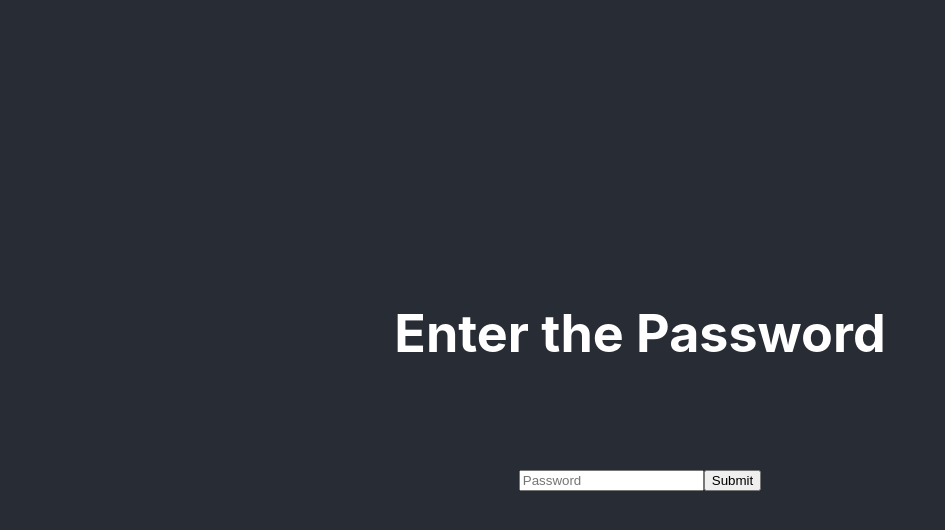
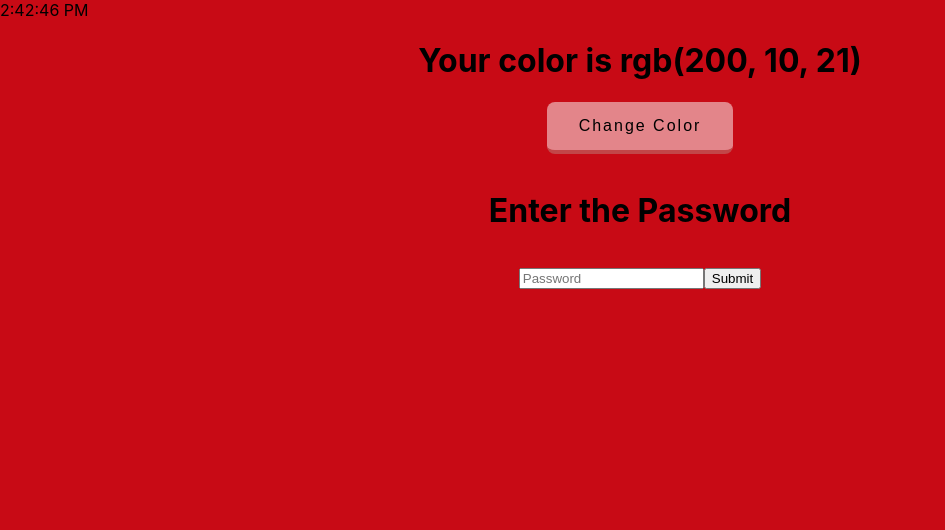
Before and after one commit to GerCassa/cautious-eureka, a React (Create React App) app: page / in a window 1280 px wide. Shown: the top 530 px of the page, without its empty margins (0-945 px from the left). Built offline with nearby package versions, Linux system fonts and the light colour scheme.

Commit message:
added button style to App.css

```diff
--- a/src/App.css
+++ b/src/App.css
@@ -36,3 +36,56 @@
     transform: rotate(360deg);
   }
 }
+
+button {
+  -webkit-transition-duration: 0.1s;
+  transition-duration: 0.1s;
+  background-color: #F4595B;
+  border: none;
+  border-radius: 8px;
+  border-bottom: 4px solid #C24648;
+  color: white;
+  padding: 15px 32px;
+  margin: 0 1em 1em 1em;
+  text-align: center;
+  text-decoration: none;
+  display: inline-block;
+  font-size: 16px;
+  font-family: 'Oxygen', sans-serif;
+  letter-spacing: 2px;
+}
+
+/* .button {
+  appearance: auto;
+  -webkit-writing-mode: horizontal-tb !important;
+  text-rendering: auto;
+  color: -internal-light-dark(black, white);
+  letter-spacing: normal;
+  word-spacing: normal;
+  text-transform: none;
+  text-indent: 0px;
+  text-shadow: none;
+  display: inline-block;
+  text-align: center;
+  align-items: flex-start;
+  cursor: default;
+  background-color: -internal-light-dark(rgb(239, 239, 239), rgb(59, 59, 59));
+  box-sizing: border-box;
+  margin: 0em;
+  font: 400 13.3333px Arial;
+  padding: 1px 6px;
+  border-width: 2px;
+  border-style: outset;
+  border-color: -internal-light-dark(rgb(118, 118, 118), rgb(133, 133, 133));
+  border-image: initial;
+} */
+
+.light-button {
+  background-color: rgba(255, 255, 255, 0.5);
+  color: rgb(0, 0, 0);
+}
+
+.dark-button {
+  background-color: rgba(0, 0, 0, 0.5);
+  color: rgb(255, 255, 255);
+}
--- a/src/App.js
+++ b/src/App.js
@@ -36,7 +36,7 @@ class Contact extends React.Component {
     );
 
     return (
-      <div className="App-header">
+      <div className="App">
         <h1>{ this.state.authorized ?'Yaay' : 'Enter the Password'}</h1>
         <h1>{ this.state.authorized ? yaay : login}</h1>
       </div>
--- a/src/Button.js
+++ b/src/Button.js
@@ -5,7 +5,7 @@ export class Button extends React.Component {
 		return (
 			<button
 				className={ this.props.light ? 'light-button' : 'dark-button' } onClick={this.props.onClick}>
-				Refresh
+				Change Color
 			</button>
 		);
 	}
--- a/src/Clock.js
+++ b/src/Clock.js
@@ -1,6 +1,6 @@
 import React from 'react';
 
-export class Clock extends React.Component {
+class Clock extends React.Component {
   constructor(props) {
     super(props);
     this.state = { date: new Date() };
@@ -39,3 +39,5 @@ export class Clock extends React.Component {
     clearInterval(this.intervalID);
   }
 }
+
+export default Clock;
--- a/src/RandomColorPicker.js
+++ b/src/RandomColorPicker.js
@@ -2,10 +2,10 @@ import React from 'react';
 import ReactDOM from 'react-dom';
 import {Button} from './Button';
 
-class Random extends React.Component {
+export class Random extends React.Component {
   constructor(props) {
     super(props);
-    this.state = {color: [60, 10, 21]}
+    this.state = {color: [200, 10, 21]}
     this.handleClick = this.handleClick.bind(this);
   }
   componentDidMount() {
@@ -44,7 +44,7 @@ class Random extends React.Component {
 
   render() {
     return (
-      <div>
+      <div className='App'>
         <h1 className={this.isLight() ? 'white' : 'black'}>
         Your color is {this.formatColor(this.state.color)}
         </h1>
@@ -54,7 +54,7 @@ class Random extends React.Component {
   }
 }
 
-ReactDOM.render(
-  <Random />,
-  document.getElementById('app')
-);
+// ReactDOM.render(
+//   <Random />,
+//   document.getElementById('app')
+// );
--- a/src/index.js
+++ b/src/index.js
@@ -1,18 +1,19 @@
 import React from 'react';
 import ReactDOM from 'react-dom';
 import './index.css';
-import App from './App';
 import reportWebVitals from './reportWebVitals';
 import Contact from './App';
+import  Clock  from './Clock';
+import {Random} from './RandomColorPicker';
 
 ReactDOM.render(
   <React.StrictMode>
+    <Clock/>
+    <Random/>
     <Contact />
   </React.StrictMode>,
   document.getElementById('root')
 );
 
-// If you want to start measuring performance in your app, pass a function
-// to log results (for example: reportWebVitals(console.log))
-// or send to an analytics endpoint. Learn more: https://bit.ly/CRA-vitals
+
 reportWebVitals();
```
Also changed, not shown: public/index.html (+0 -10 lines).
